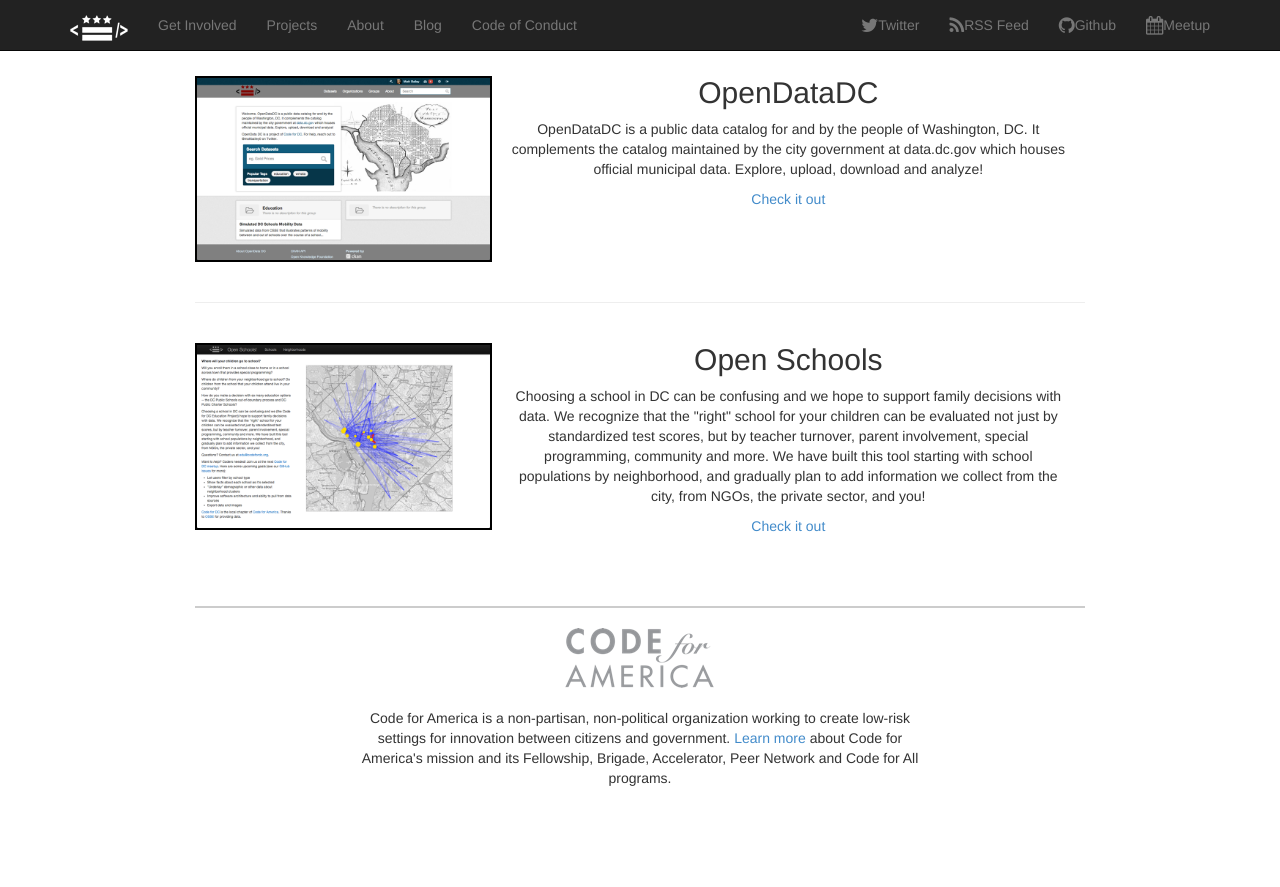
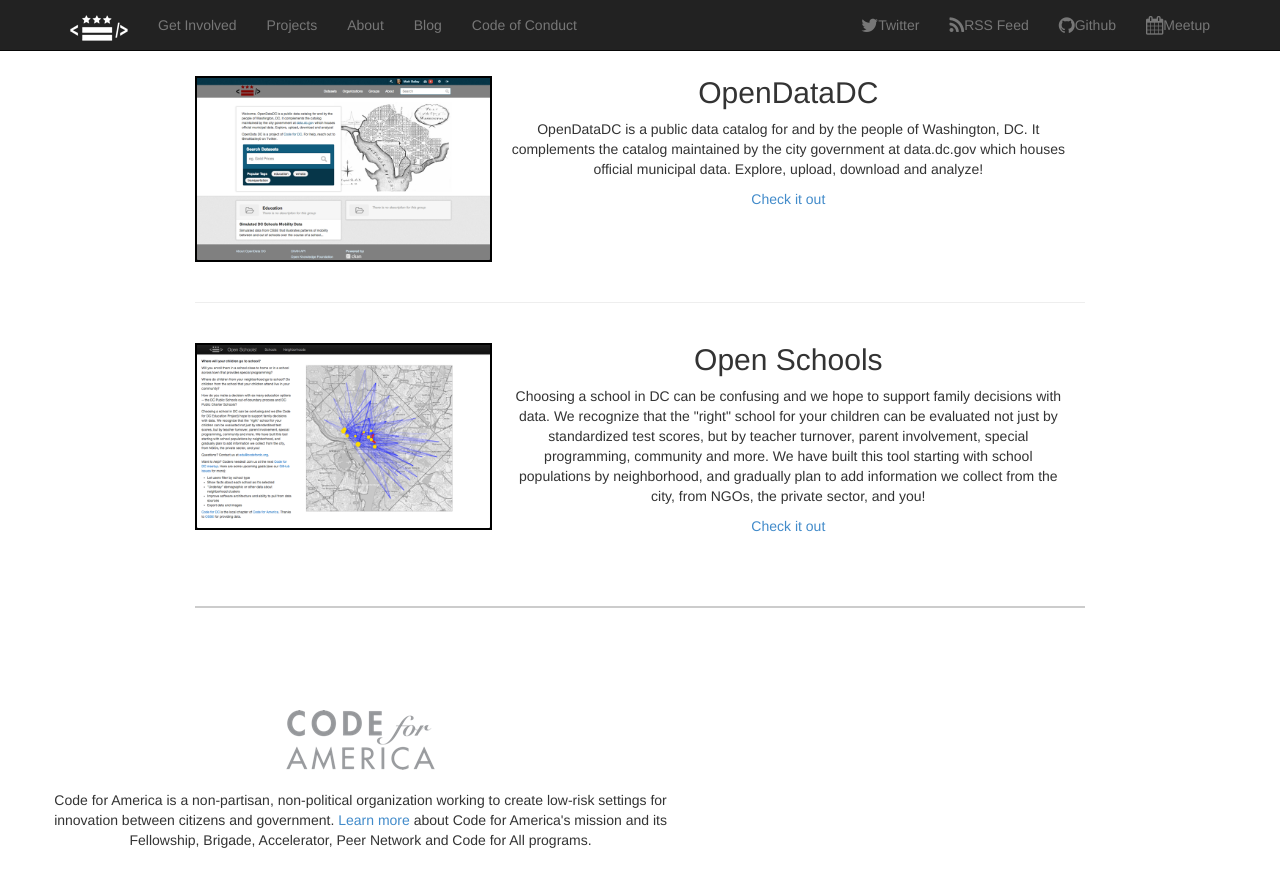
Before and after one commit to civictechdc/codefordc.github.com, a Jekyll site: the page built from index.html, in a window 1280 px wide and 900 px high, scrolled down 2166 px. Shown: the top 887 px of the window. Built offline with Jekyll 4.4.1, drawn with Linux system fonts in a browser that asks for light colours; Markdown is read by kramdown in place of the engine named in the settings; before the commit the page ends 3005 px from its top, so only the background shows below that.

Commit message:
move footer html into _footer.html so that it appears across site

```diff
--- a/_includes/_footer.html
+++ b/_includes/_footer.html
@@ -0,0 +1,10 @@
+<div class="container col-lg-10 starter-template">
+    <div class="col-lg-8">
+        <p class="lead">
+            <img src="/images/cfa_logo_greyscale.png" alt="Code for America" />
+            <h2></h2>
+            <p>Code for America is a non-partisan, non-political organization working to create low-risk settings for innovation between citizens and government.  <a href="http://codeforamerica.org/" target="_blank">Learn more</a> about Code for America's mission and its Fellowship, Brigade, Accelerator, Peer Network and Code for All programs.
+            </p>
+        </p>
+    </div>
+</div>
--- a/index.html
+++ b/index.html
@@ -164,14 +164,6 @@
 				<div class="col-lg-12"><hr class="footer-divider"/></div>
 
 				<div class="col-lg-2"></div>
-				<div class="col-lg-8">
-					<p class="lead">
-						<img src="images/cfa_logo_greyscale.png" alt="Code for America" />
-						<h2></h2>
-						<p>Code for America is a non-partisan, non-political organization working to create low-risk settings for innovation between citizens and government.  <a href="http://codeforamerica.org/" target="_blank">Learn more</a> about Code for America's mission and its Fellowship, Brigade, Accelerator, Peer Network and Code for All programs.
-						</p>
-					</p>
-				</div>
       		</div>
 			<div class="col-lg-2"></div>
 			<div class="col-lg-1"></div>
```
